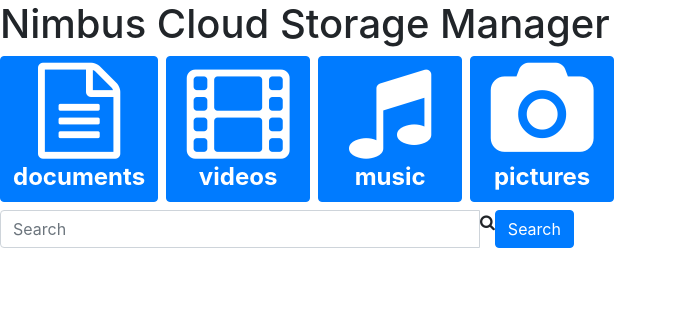
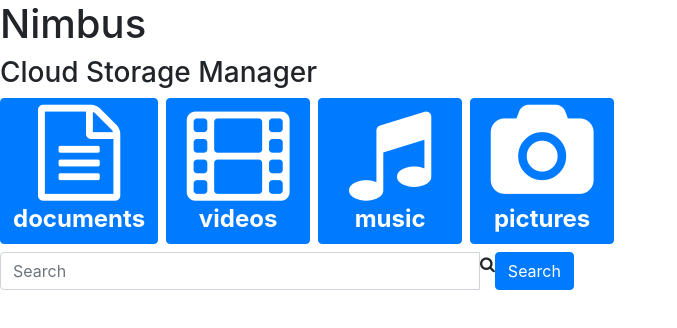
Before and after one commit to hleong25/nimbus-frontend-ng2, an Angular app: page / in a window 1280 px wide. Shown: the top 328 px of the page, without its empty margins (0-677 px from the left). Built offline with nearby package versions, Linux system fonts and the light colour scheme.

Commit message:
update unit tests for SearchBoxComponent

```diff
--- a/src/app/app.component.html
+++ b/src/app/app.component.html
@@ -1,5 +1,8 @@
 <div id="main">
-<h1>{{title}}</h1>
+    <header>
+        <h1>{{title}}</h1>
+        <h3>{{description}}</h3>
+    </header>
 <app-dashboard></app-dashboard>
 <app-search-box></app-search-box>
 </div>
--- a/src/app/app.component.ts
+++ b/src/app/app.component.ts
@@ -6,5 +6,6 @@ import { Component } from '@angular/core';
   styleUrls: ['./app.component.scss']
 })
 export class AppComponent {
-  title = 'Nimbus Cloud Storage Manager';
+  title = 'Nimbus';
+  description = 'Cloud Storage Manager';
 }
```
Also changed, not shown: 1 other file (tests, documents, lock files or other folders).
